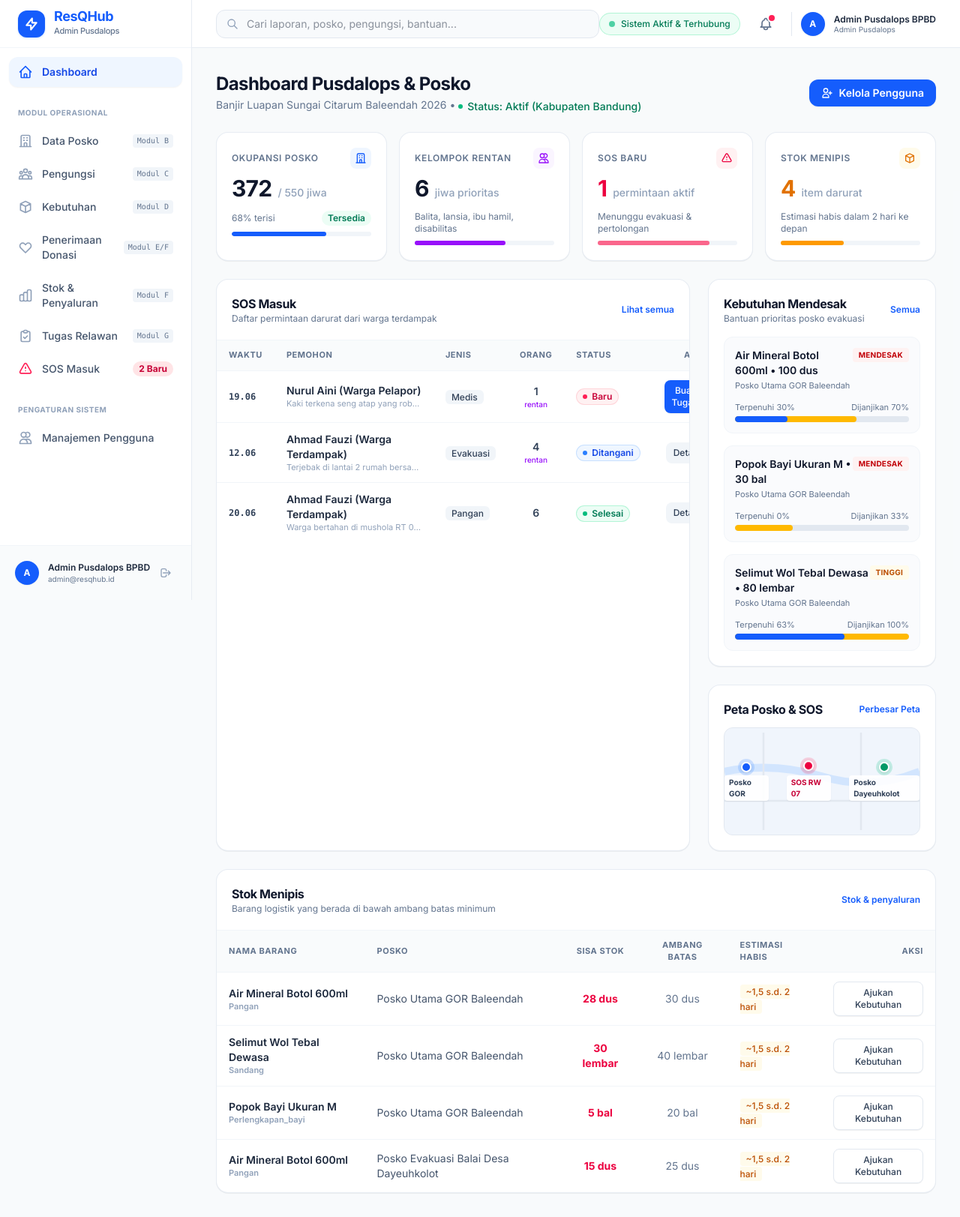
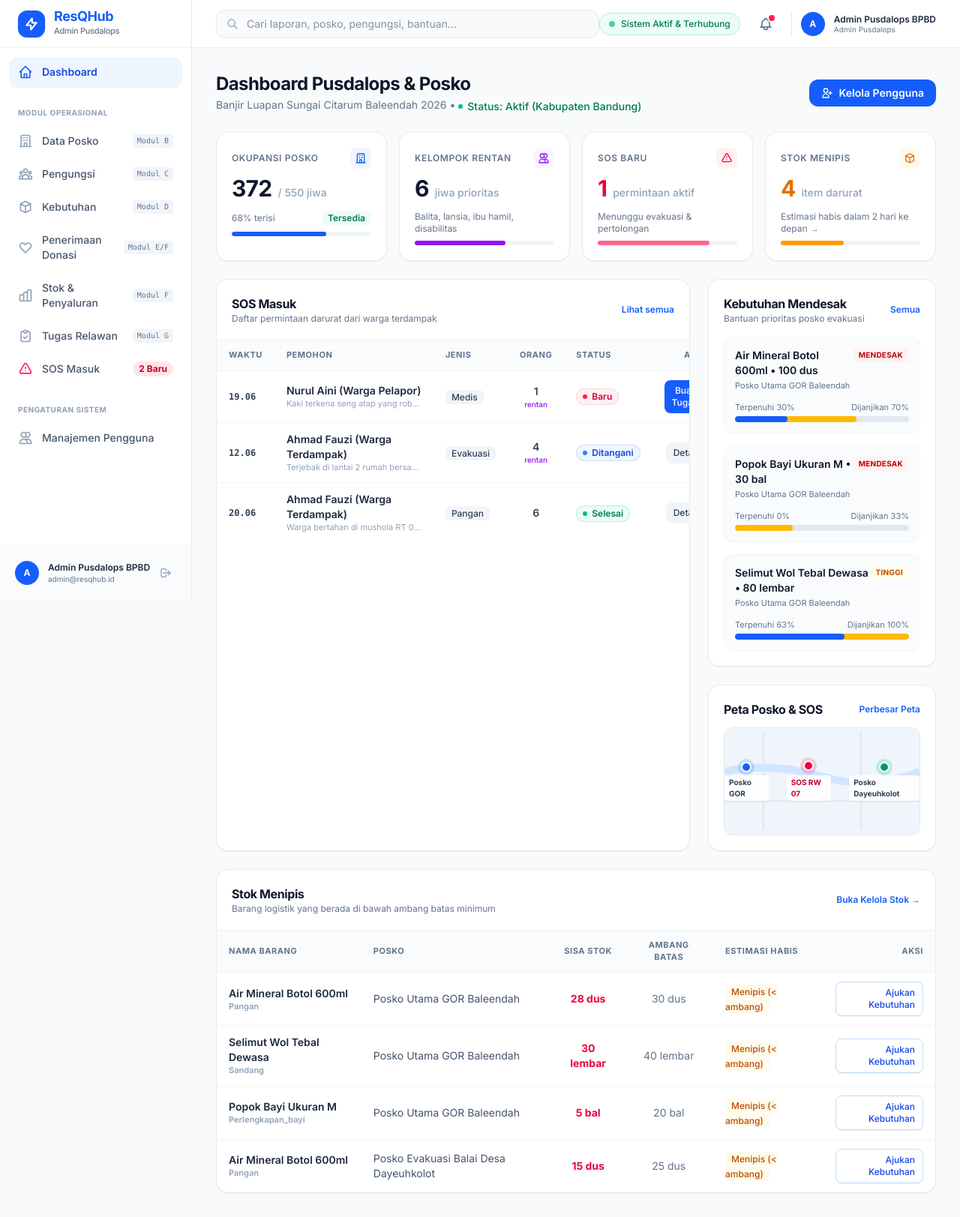
Before and after one commit to SI48EXT-PPL-KelompokD/ResQHub, a Laravel app: page /admin/dashboard in a window 1280 px wide. Shown: the whole page at 75% size. Run offline with Laravel 12, Linux system fonts and the light colour scheme; a user stored in the database is signed in; data comes from the database, SQL or seed files in the repository; style sheets or scripts are compiled from the project's sources; some libraries are stand-ins or nearby versions.

Commit message:
feat(logistik): hubungkan kartu dan tabel stok menipis pada dashboard ke modul stok

```diff
--- a/resources/views/livewire/admin/dashboard.blade.php
+++ b/resources/views/livewire/admin/dashboard.blade.php
@@ -127,9 +127,9 @@
         </div>
 
         <!-- Card 4: Stok Menipis -->
-        <div class="bg-white rounded-2xl p-5 border border-slate-200/80 shadow-2xs hover:border-slate-300 transition">
+        <a href="{{ route('admin.stocks.index') }}" wire:navigate class="bg-white rounded-2xl p-5 border border-slate-200/80 shadow-2xs hover:border-amber-300 hover:bg-amber-50/10 transition block group cursor-pointer">
             <div class="flex items-center justify-between text-slate-500 mb-2">
-                <span class="text-xs font-semibold text-slate-500 uppercase tracking-wider">Stok Menipis</span>
+                <span class="text-xs font-semibold text-slate-500 group-hover:text-amber-700 uppercase tracking-wider">Stok Menipis</span>
                 <span class="p-1.5 rounded-lg bg-amber-50 text-amber-600">
                     <svg class="w-4 h-4" fill="none" stroke="currentColor" viewBox="0 0 24 24">
                         <path stroke-linecap="round" stroke-linejoin="round" stroke-width="2" d="M20 7l-8-4-8 4m16 0l-8 4m8-4v10l-8 4m0-10L4 7m8 4v10M4 7v10l8 4" />
@@ -140,13 +140,13 @@
                 <span class="text-3xl font-extrabold text-amber-600 tracking-tight">{{ $lowStockCount }}</span>
                 <span class="text-sm font-medium text-slate-400">item darurat</span>
             </div>
-            <p class="mt-3 text-xs text-slate-500">
-                Estimasi habis dalam 2 hari ke depan
+            <p class="mt-3 text-xs text-slate-500 group-hover:text-amber-700">
+                Estimasi habis dalam 2 hari ke depan &rarr;
             </p>
             <div class="w-full bg-slate-100 rounded-full h-1.5 mt-2">
                 <div class="bg-amber-500 h-1.5 rounded-full" style="width: 45%"></div>
             </div>
-        </div>
+        </a>
 
     </div>
 
@@ -339,8 +339,8 @@
                 <h2 class="text-base font-bold text-slate-900 tracking-tight">Stok Menipis</h2>
                 <p class="text-xs text-slate-500">Barang logistik yang berada di bawah ambang batas minimum</p>
             </div>
-            <a href="#" class="text-xs font-semibold text-blue-600 hover:text-blue-700 hover:underline">
-                Stok & penyaluran
+            <a href="{{ route('admin.stocks.index') }}" wire:navigate class="text-xs font-semibold text-blue-600 hover:text-blue-700 hover:underline">
+                Buka Kelola Stok &rarr;
             </a>
         </div>
 
@@ -374,13 +374,17 @@
                             </td>
                             <td class="py-3 px-4">
                                 <span class="px-2 py-0.5 rounded text-xs font-medium bg-amber-50 text-amber-700">
-                                    ~1,5 s.d. 2 hari
+                                    Menipis (&lt; ambang)
                                 </span>
                             </td>
                             <td class="py-3 px-4 text-right">
-                                <button class="px-2.5 py-1.5 bg-white hover:bg-slate-50 text-slate-700 border border-slate-200 text-xs font-medium rounded-lg shadow-2xs transition">
+                                <a
+                                    href="{{ route('admin.aid-needs.create', ['item_id' => $stock->item_id, 'shelter_id' => $stock->shelter_id]) }}"
+                                    wire:navigate
+                                    class="inline-block px-2.5 py-1.5 bg-white hover:bg-blue-50 text-blue-700 border border-blue-200 text-xs font-medium rounded-lg shadow-2xs transition"
+                                >
                                     Ajukan Kebutuhan
-                                </button>
+                                </a>
                             </td>
                         </tr>
                     @empty
```
